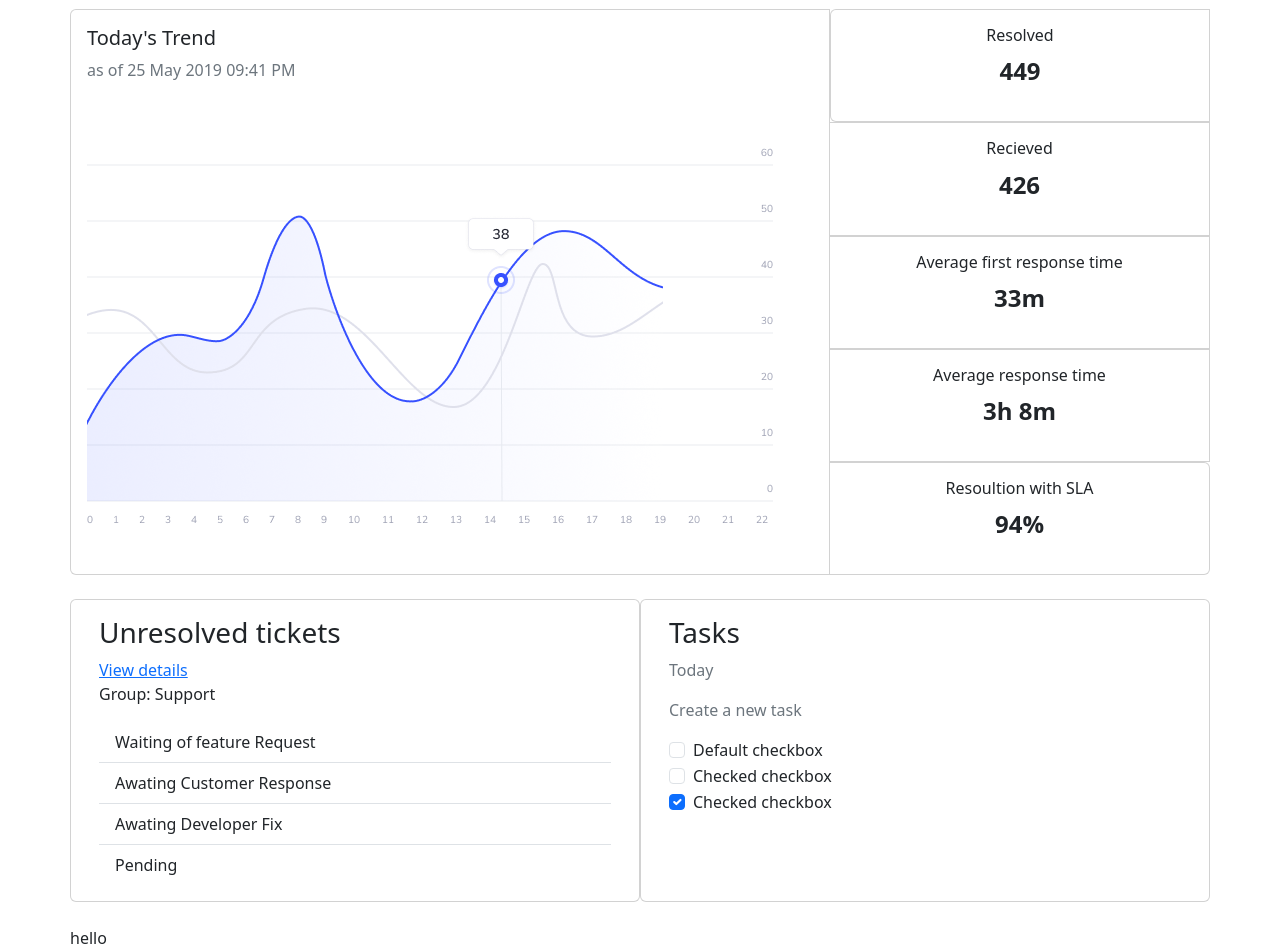
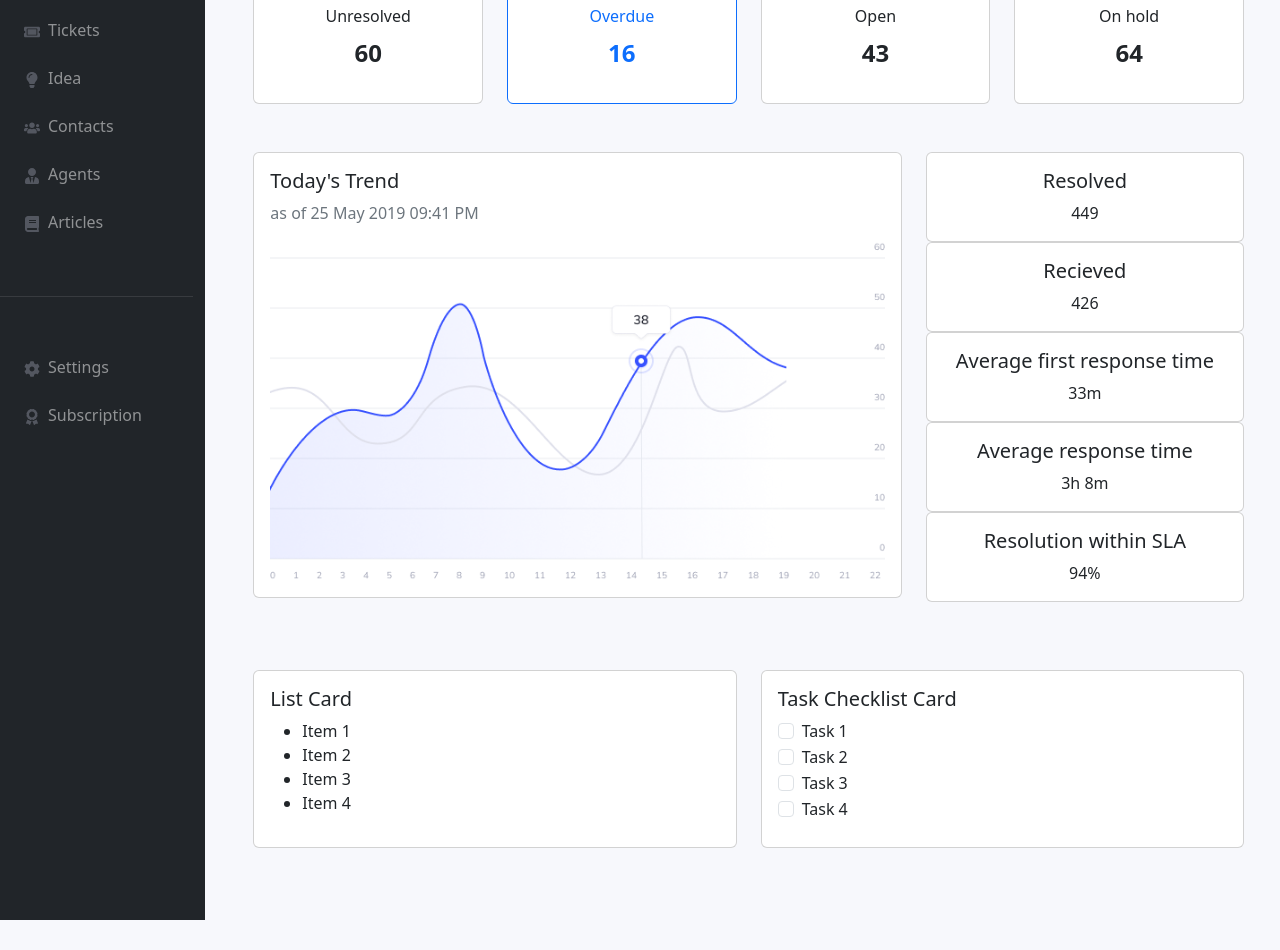
Before and after one commit to Temp-hitarth/INM320-Bootstrap-assignment, a website: page public/index.html in a window 1280 px wide. Shown: the part 152-1102 px from the top of the page. After the commit the page ends 1072 px from the top, so only its background shows below. Drawn offline with nearby package versions, Linux system fonts and the light colour scheme.

Commit message:
Main page re formated

```diff
--- a/public/assets/css/main.css
+++ b/public/assets/css/main.css
@@ -0,0 +1,10 @@
+body {
+    background: #F7F8FC;
+}
+
+.card-body a {
+    position: relative;
+    float: right;
+    font-size: 14px;
+    top: 8px;
+}
--- a/public/index.html
+++ b/public/index.html
@@ -8,18 +8,17 @@
 
     <link href="https://cdn.jsdelivr.net/npm/bootstrap@5.3.2/dist/css/bootstrap.min.css" rel="stylesheet" integrity="sha384-T3c6CoIi6uLrA9TneNEoa7RxnatzjcDSCmG1MXxSR1GAsXEV/Dwwykc2MPK8M2HN" crossorigin="anonymous">
     <link rel="stylesheet" href="/assets/css/main.css"/>
-    <script src="https://cdn.jsdelivr.net/npm/chart.js"></script>
 </head>
 <!--Sidbar 2 column-->
 <body class="d-flex">
-    <!-- <div class="container-fluid p-0">
+    <div class="container-fluid p-0">
         <div class="row">
-            sidbar
+            <!-- sidbar -->
             <div class="col-12 col-sm-2 bg-dark">
-                sidebar navigation menu
+                <!-- sidebar navigation menu -->
                 <ul class="nav flex-column">
                     <li class="nav-item mb-5">
-                        navigation with img and margin, color
+                        <!-- navigation with img and margin, color -->
                         <a class="nav-link active text-white-50" aria-current="page" href="#"><svg class=" m-2" xmlns="http://www.w3.org/2000/svg" width="32" height="32" viewBox="0 0 32 32" fill="none">
                             <circle cx="16" cy="16" r="16" fill="#3751FF"/>
                             <path d="M11 10C11 9.44772 11.4477 9 12 9H15.9905C18.2127 9 19.9333 9.60955 21.1524 10.8287C22.3841 12.0478 23 13.765 23 15.9803C23 18.2088 22.3841 19.9391 21.1524 21.1713C19.9333 22.3904 18.2127 23 15.9905 23H12C11.4477 23 11 22.5523 11 22V10Z" fill="url(#paint0_linear_584_285)"/>
@@ -90,38 +89,41 @@
                          </svg>Subscription</a>
                     </li>
                 </ul>
-            </div> -->
+            </div>
             <!--main 10 column-->
-            <main class="container col-12 mt-4">
 
+            <main class="container col-10 p-5 mt-5">
+                <header>
+                    <h2>Overview</h2>
+                </header>
                 <!-- Cards -->
-                <div class="row text-center">
-                    <div class="col-12 col-sm-3 ps-0">
-                        <div class="card">
+                <div class="row justify-content-center">
+                    <div class="col-sm-6 col-md-4 col-lg-3">
+                        <div class="card text-center">
                             <div class="card-body">
-                                <h5 class="card-title fs-6 ">Unresolved</h5>
+                                <h5 class="card-title fs-6">Unresolved</h5>
                                 <p class="fs-4 fw-bold">60</p>
                             </div>
                         </div>
                     </div>
-                    <div class="col-12 col-sm-3">
-                        <div class="card text-primary border-primary">
+                    <div class="col-sm-6 col-md-4 col-lg-3">
+                        <div class="card text-center text-primary border-primary">
                             <div class="card-body">
-                                <h5 class="card-title fs-6 fs">Overdue</h5>
+                                <h5 class="card-title fs-6">Overdue</h5>
                                 <p class="fs-4 fw-bold">16</p>
                             </div>
                         </div>
                     </div>
-                    <div class="col-12 col-sm-3">
-                        <div class="card">
+                    <div class="col-sm-6 col-md-4 col-lg-3">
+                        <div class="card text-center">
                             <div class="card-body">
                                 <h5 class="card-title fs-6">Open</h5>
                                 <p class="fs-4 fw-bold">43</p>
                             </div>
                         </div>
                     </div>
-                    <div class="col-12 col-sm-3 pe-0">
-                        <div class="card">
+                    <div class="col-sm-6 col-md-4 col-lg-3">
+                        <div class="card text-center">
                             <div class="card-body">
                                 <h5 class="card-title fs-6 ">On hold</h5>
                                 <p class="fs-4 fw-bold">64</p>
@@ -132,49 +134,53 @@
                 <!-- Cards end -->
 
                 <!-- graph and stats -->
-
-                <div class="row mt-4">
-                    <div class="card-group p-0">
-                        <div class="card pe-0 col-12 col-sm-8">
+                <div class="container mt-5">
+                    <div class="row">
+                        <!-- Image Card - Takes 8 columns on large screens, full width on smaller screens -->
+                        <div class="col-lg-8 col-12 mb-4 ps-0">
+                            <div class="card h-100">
                                 <div class="card-body">
                                     <h5 class="card-title">Today's Trend</h5>
-                                <p class="text-secondary pb-5">as of 25 May 2019 09:41 PM</p>
-                                <img src="assets/images/full graph.png" alt="image of a graph">
+                                    <p class="text-secondary">as of 25 May 2019 09:41 PM</p>
+                                    <img src="assets/images/full graph.png" class="img-fluid" alt="image of a graph">
+                                </div>
                             </div>
                         </div>
 
-                        <div class="flex-column text-center col-4 card-group">
-                            <div class="card">
+                        <!-- Stacked Cards - Each takes 4 columns vertically on large screens, full width on smaller screens -->
+                        <div class="col-lg-4 col-12 pe-0">
+                            <div class="card text-center">
                                 <div class="card-body">
-                                    <h5 class="card-title fs-6">Resolved</h5>
-                                    <p class="fs-4 fw-bold">449</p>
+                                    <h5 class="card-title">Resolved</h5>
+                                    <p class="card-text">449</p>
                                 </div>
                             </div>
 
-                            <div class="card">
+                            <div class="card text-center">
                                 <div class="card-body">
-                                    <h5 class="card-title fs-6">Recieved</h5>
-                                    <p class="fs-4 fw-bold">426</p>
+                                    <h5 class="card-title">Recieved</h5>
+                                    <p class="card-text">426</p>
                                 </div>
                             </div>
 
-                            <div class="card">
+                            <div class="card text-center">
                                 <div class="card-body">
-                                    <h5 class="card-title fs-6">Average first response time</h5>
-                                    <p class="fs-4 fw-bold">33m</p>
+                                    <h5 class="card-title">Average first response time</h5>
+                                    <p class="card-text">33m</p>
                                 </div>
                             </div>
 
-                            <div class="card">
+                            <div class="card text-center">
                                 <div class="card-body">
-                                    <h5 class="card-title fs-6">Average response time</h5>
-                                    <p class="fs-4 fw-bold">3h 8m</p>
+                                    <h5 class="card-title">Average response time</h5>
+                                    <p class="card-text">3h 8m</p>
                                 </div>
                             </div>
-                            <div class="card">
+
+                            <div class="card text-center">
                                 <div class="card-body">
-                                    <h5 class="card-title fs-6">Resoultion with SLA</h5>
-                                    <p class="fs-4 fw-bold">94%</p>
+                                    <h5 class="card-title">Resolution within SLA</h5>
+                                    <p class="card-text">94%</p>
                                 </div>
                             </div>
                         </div>
@@ -183,50 +189,51 @@
                 <!-- graph and stats end -->
 
                 <!-- unresolved tickets and tasks -->
-                <div class="row mt-4">
-                    <div class="col-12 col-sm-6 card">
+                <div class="container mt-5">
+                    <div class="row">
+                        <!-- Card with List -->
+                        <div class="col-md-6 mb-4 ps-0">
+                            <div class="card h-100">
                                 <div class="card-body">
-                            <h5 class="card-title fs-3">Unresolved tickets</h5>
-                            <a href="#">View details</a>
-                            <p>Group: Support</p>
-                            <ul class="list-group list-group-flush p-0">
-                                <li class="list-group-item">Waiting of feature Request</li>
-                                <li class="list-group-item">Awating Customer Response</li>
-                                <li class="list-group-item">Awating Developer Fix</li>
-                                <li class="list-group-item">Pending</li>
+                                    <h5 class="card-title">List Card</h5>
+                                    <ul>
+                                        <li>Item 1</li>
+                                        <li>Item 2</li>
+                                        <li>Item 3</li>
+                                        <li>Item 4</li>
                                     </ul>
                                 </div>
                             </div>
-                    <div class="col-10 col-sm-6 card">
+                        </div>
+
+                        <!-- Card with Task Checklist -->
+                        <div class="col-md-6 mb-4 pe-0">
+                            <div class="card h-100">
                                 <div class="card-body">
-                            <h5 class="card-title fs-3">Tasks</h5>
-                            <p class="fs-6 text-secondary">Today</p>
-                            <p class="fs-6 text-secondary">Create a new task</p>
+                                    <h5 class="card-title">Task Checklist Card</h5>
                                     <div class="form-check">
                                         <input class="form-check-input" type="checkbox" value="" id="task1">
-                                <label class="form-check-label" for="task1">
-                                    Default checkbox
-                                </label>
+                                        <label class="form-check-label" for="task1">Task 1</label>
                                     </div>
                                     <div class="form-check">
                                         <input class="form-check-input" type="checkbox" value="" id="task2">
-                                <label class="form-check-label" for="task2">
-                                    Checked checkbox
-                                </label>
+                                        <label class="form-check-label" for="task2">Task 2</label>
                                     </div>
                                     <div class="form-check">
-                                <input class="form-check-input" type="checkbox" value="" id="task3" checked>
-                                <label class="form-check-label" for="task3">
-                                    Checked checkbox
-                                </label>
+                                        <input class="form-check-input" type="checkbox" value="" id="task3">
+                                        <label class="form-check-label" for="task3">Task 3</label>
+                                    </div>
+                                    <div class="form-check">
+                                        <input class="form-check-input" type="checkbox" value="" id="task4">
+                                        <label class="form-check-label" for="task4">Task 4</label>
+                                    </div>
+                                </div>
                             </div>
                         </div>
                     </div>
                 </div>
                 <!-- unresolved tickets and tasks end-->
-                <div class="row mt-4">
-                hello
-                </div>
+
             </main>
         </div>
     </div>
@@ -234,8 +241,6 @@
 
 
 
-
-    <script src="js/main.js"></script>
     <script src="https://cdn.jsdelivr.net/npm/bootstrap@5.3.2/dist/js/bootstrap.bundle.min.js" integrity="sha384-C6RzsynM9kWDrMNeT87bh95OGNyZPhcTNXj1NW7RuBCsyN/o0jlpcV8Qyq46cDfL" crossorigin="anonymous"></script>
 </body>
 </html>
```
Lines whose indentation alone changed are shown as unchanged.
